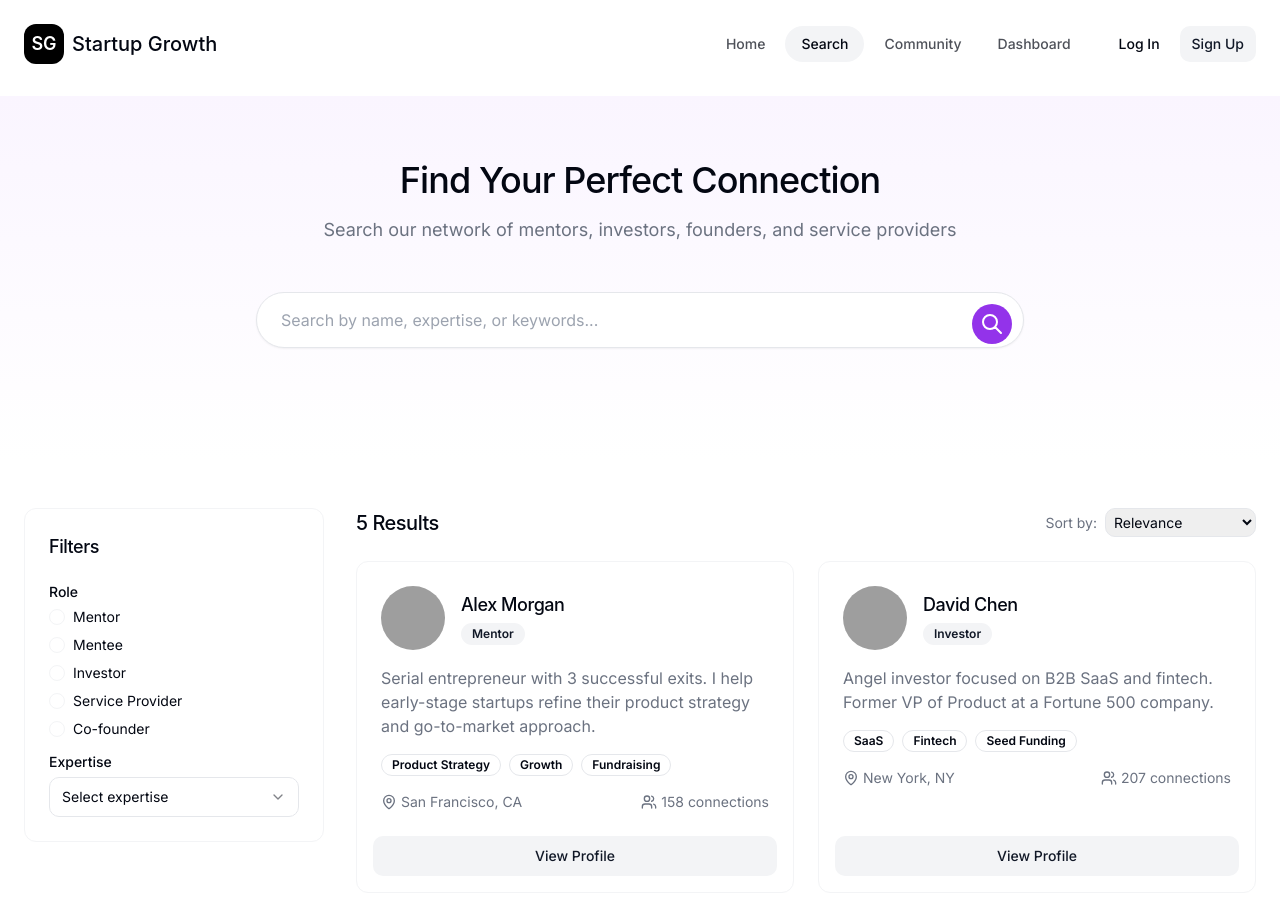
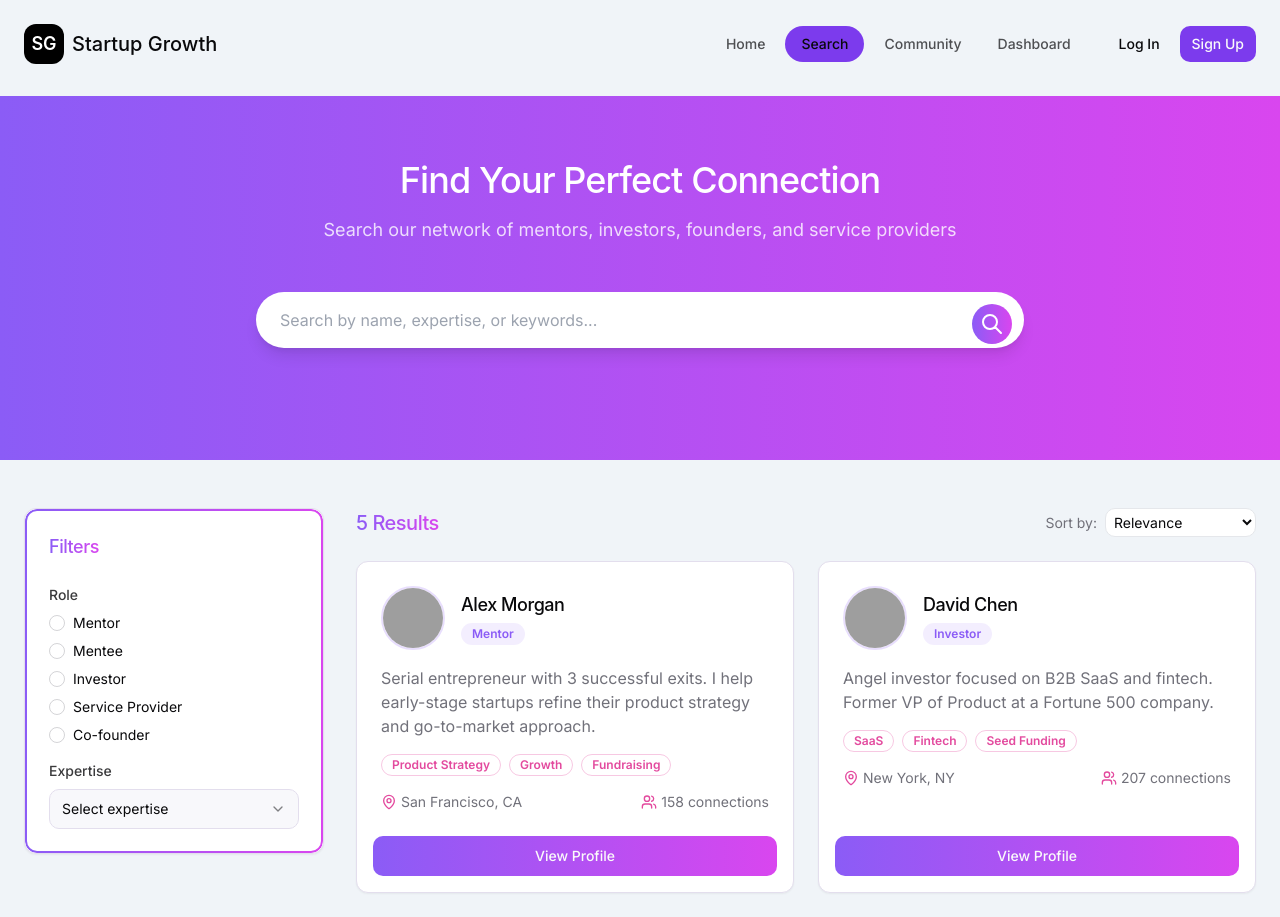
Before and after one commit to AmullyaPatil/mentor-matching-nexus-69, a React (Vite) app: page /search in a window 1280 px wide. Shown: the top 917 px of the page. Built offline with nearby package versions, Linux system fonts and the light colour scheme; grey boxes are pictures that could not be loaded.

Commit message:
Enhance website color scheme
Implement a more colorful design following the 60-30-10 color rule and improve the search page profile view.

```diff
--- a/src/components/ProfileCard.tsx
+++ b/src/components/ProfileCard.tsx
@@ -35,18 +35,18 @@ export default function ProfileCard({
   if (compact) {
     return (
       <Link to={`/profiles/${id}`}>
-        <div className="p-4 rounded-xl border border-gray-100 bg-white hover:shadow-md transition-all duration-300 hover:border-gray-200 h-full flex space-x-4">
+        <div className="p-4 rounded-xl border border-gray-100 bg-white hover:shadow-md transition-all duration-300 hover:border-highlight/30 card-hover h-full flex space-x-4">
           <div className="flex-shrink-0">
             <img
               src={avatar || "https://images.unsplash.com/photo-1534528741775-53994a69daeb?q=80&w=2864&auto=format&fit=crop"}
               alt={name}
-              className="h-16 w-16 rounded-full object-cover"
+              className="h-16 w-16 rounded-full object-cover border-2 border-highlight/20"
             />
           </div>
           <div className="flex-1">
             <h3 className="font-display font-medium text-base mb-1">{name}</h3>
             <div className="mb-2">
-              <Badge variant="secondary" className="text-xs">
+              <Badge variant="secondary" className="text-xs bg-highlight/10 text-highlight hover:bg-highlight/20">
                 {USER_ROLE_LABELS[role]}
               </Badge>
             </div>
@@ -60,18 +60,18 @@ export default function ProfileCard({
   }
 
   return (
-    <div className="rounded-xl border border-gray-100 bg-white hover:shadow-md transition-all duration-300 hover:border-gray-200 overflow-hidden h-full flex flex-col">
+    <div className="rounded-xl border border-border bg-white shadow-sm hover:shadow-md transition-all duration-300 hover:border-highlight/30 card-hover overflow-hidden h-full flex flex-col">
       <div className="p-6">
         <div className="flex items-start justify-between mb-4">
           <div className="flex items-center space-x-4">
             <img
               src={avatar || "https://images.unsplash.com/photo-1534528741775-53994a69daeb?q=80&w=2864&auto=format&fit=crop"}
               alt={name}
-              className="h-16 w-16 rounded-full object-cover"
+              className="h-16 w-16 rounded-full object-cover border-2 border-highlight/20"
             />
             <div>
               <h3 className="font-display font-medium text-lg">{name}</h3>
-              <Badge variant="secondary" className="mt-1">
+              <Badge variant="secondary" className="mt-1 bg-highlight/10 text-highlight hover:bg-highlight/20">
                 {USER_ROLE_LABELS[role]}
               </Badge>
             </div>
@@ -84,12 +84,12 @@ export default function ProfileCard({
           <div className="mb-4">
             <div className="flex flex-wrap gap-2">
               {skills.slice(0, 3).map((skill, index) => (
-                <Badge key={index} variant="outline">
+                <Badge key={index} variant="outline" className="border-secondary/30 text-secondary">
                   {skill}
                 </Badge>
               ))}
               {skills.length > 3 && (
-                <Badge variant="outline">+{skills.length - 3}</Badge>
+                <Badge variant="outline" className="border-secondary/30 text-secondary">+{skills.length - 3}</Badge>
               )}
             </div>
           </div>
@@ -98,13 +98,13 @@ export default function ProfileCard({
         <div className="flex items-center justify-between text-sm text-muted-foreground">
           {location && (
             <div className="flex items-center">
-              <MapPin className="h-4 w-4 mr-1" />
+              <MapPin className="h-4 w-4 mr-1 text-secondary" />
               <span>{location}</span>
             </div>
           )}
           {connections && (
             <div className="flex items-center">
-              <Users className="h-4 w-4 mr-1" />
+              <Users className="h-4 w-4 mr-1 text-secondary" />
               <span>{connections} connections</span>
             </div>
           )}
@@ -112,7 +112,7 @@ export default function ProfileCard({
       </div>
 
       <div className="mt-auto p-4 pt-0">
-        <Button asChild className="w-full">
+        <Button asChild className="w-full bg-gradient-primary hover:opacity-90">
           <Link to={`/profiles/${id}`}>View Profile</Link>
         </Button>
       </div>
--- a/src/components/SearchFilters.tsx
+++ b/src/components/SearchFilters.tsx
@@ -14,7 +14,7 @@ import {
 } from "@/components/ui/select";
 import { X, Filter, ChevronDown, ChevronUp } from "lucide-react";
 
-interface SearchFiltersProps {
+export interface SearchFiltersProps {
   selectedRoles: UserRole[];
   onRoleChange: (roles: UserRole[]) => void;
   selectedExpertise: string[];
@@ -86,17 +86,17 @@ export default function SearchFilters({
   const hasActiveFilters = selectedRoles.length > 0 || selectedExpertise.length > 0;
 
   return (
-    <div className="bg-white rounded-xl border border-gray-100 overflow-hidden">
+    <div className="bg-white rounded-xl border border-border shadow-sm overflow-hidden gradient-border">
       <div className="p-4 sm:p-6">
         <div className="flex items-center justify-between mb-6">
-          <h3 className="text-lg font-medium font-display">Filters</h3>
+          <h3 className="text-lg font-medium font-display gradient-text">Filters</h3>
           <div className="flex items-center">
             {hasActiveFilters && (
               <Button
                 variant="ghost"
                 size="sm"
                 onClick={clearFilters}
-                className="text-sm mr-2"
+                className="text-sm mr-2 text-highlight hover:text-highlight/80 hover:bg-highlight/10"
               >
                 <X className="h-4 w-4 mr-1" />
                 Clear all
@@ -105,7 +105,7 @@ export default function SearchFilters({
             <Button
               variant="ghost"
               size="sm"
-              className="lg:hidden"
+              className="lg:hidden text-highlight hover:text-highlight/80 hover:bg-highlight/10"
               onClick={() => setExpanded(!expanded)}
             >
               <Filter className="h-4 w-4 mr-1" />
@@ -120,7 +120,7 @@ export default function SearchFilters({
 
         <div className="space-y-6 lg:space-y-4">
           <div className={`${expanded ? "block" : "hidden lg:block"}`}>
-            <Label className="mb-2 block">Role</Label>
+            <Label className="mb-2 block font-medium text-sm text-foreground/80">Role</Label>
             <div className="space-y-2">
               {Object.values(UserRole).map((role) => (
                 <div key={role} className="flex items-center space-x-2">
@@ -128,6 +128,7 @@ export default function SearchFilters({
                     id={`role-${role}`}
                     checked={selectedRoles.includes(role)}
                     onCheckedChange={() => handleRoleChange(role)}
+                    className="text-highlight border-muted-foreground/30 data-[state=checked]:bg-highlight data-[state=checked]:text-white"
                   />
                   <Label
                     htmlFor={`role-${role}`}
@@ -141,9 +142,9 @@ export default function SearchFilters({
           </div>
 
           <div className={`${expanded ? "block" : "hidden lg:block"}`}>
-            <Label className="mb-2 block">Expertise</Label>
+            <Label className="mb-2 block font-medium text-sm text-foreground/80">Expertise</Label>
             <Select>
-              <SelectTrigger>
+              <SelectTrigger className="border-border focus:ring-highlight">
                 <SelectValue placeholder="Select expertise" />
               </SelectTrigger>
               <SelectContent>
@@ -152,7 +153,7 @@ export default function SearchFilters({
                     key={expertise}
                     value={expertise}
                     onSelect={() => handleExpertiseChange(expertise)}
-                    className={selectedExpertise.includes(expertise) ? "bg-primary" : ""}
+                    className={selectedExpertise.includes(expertise) ? "bg-highlight/10 text-highlight" : ""}
                   >
                     {expertise}
                   </SelectItem>
@@ -165,12 +166,12 @@ export default function SearchFilters({
                 {selectedExpertise.map((expertise) => (
                   <div
                     key={expertise}
-                    className="bg-primary text-xs px-2 py-1 rounded-full flex items-center"
+                    className="bg-highlight/10 text-highlight text-xs px-3 py-1 rounded-full flex items-center"
                   >
                     <span>{expertise}</span>
                     <button
                       onClick={() => handleExpertiseChange(expertise)}
-                      className="ml-1 text-muted-foreground hover:text-foreground"
+                      className="ml-1 hover:text-highlight/80"
                     >
                       <X className="h-3 w-3" />
                     </button>
--- a/src/context/AuthContext.tsx
+++ b/src/context/AuthContext.tsx
@@ -9,7 +9,7 @@ interface User {
   email: string;
   role: UserRole;
   avatar?: string;
-  connections?: number;
+  connections: number;
 }
 
 interface AuthContextType {
--- a/src/index.css
+++ b/src/index.css
@@ -7,83 +7,83 @@
 
 @layer base {
   :root {
-    --background: 0 0% 100%;
-    --foreground: 224 71.4% 4.1%;
+    --background: 240 30% 98%;
+    --foreground: 240 10% 3.9%;
 
     --card: 0 0% 100%;
-    --card-foreground: 224 71.4% 4.1%;
+    --card-foreground: 240 10% 3.9%;
 
     --popover: 0 0% 100%;
-    --popover-foreground: 224 71.4% 4.1%;
+    --popover-foreground: 240 10% 3.9%;
 
-    --primary: 220 14.3% 95.9%;
-    --primary-foreground: 220.9 39.3% 11%;
+    --primary: 262 83% 58%;
+    --primary-foreground: 0 0% 98%;
 
-    --secondary: 220 14.3% 95.9%;
-    --secondary-foreground: 220.9 39.3% 11%;
+    --secondary: 327 73% 59%;
+    --secondary-foreground: 0 0% 98%;
 
-    --muted: 220 14.3% 95.9%;
-    --muted-foreground: 220 8.9% 46.1%;
+    --muted: 262 30% 95%;
+    --muted-foreground: 240 3.8% 46.1%;
 
-    --accent: 220 14.3% 95.9%;
-    --accent-foreground: 220.9 39.3% 11%;
+    --accent: 327 73% 59%;
+    --accent-foreground: 0 0% 98%;
 
     --destructive: 0 84.2% 60.2%;
-    --destructive-foreground: 210 40% 98%;
+    --destructive-foreground: 0 0% 98%;
 
-    --border: 220 13% 91%;
-    --input: 220 13% 91%;
-    --ring: 224 71.4% 4.1%;
+    --border: 262 30% 90%;
+    --input: 262 30% 90%;
+    --ring: 262 83% 58%;
 
     --radius: 0.75rem;
 
-    --sidebar-background: 0 0% 98%;
+    --sidebar-background: 262 30% 95%;
     --sidebar-foreground: 240 5.3% 26.1%;
-    --sidebar-primary: 240 5.9% 10%;
+    --sidebar-primary: 262 83% 58%;
     --sidebar-primary-foreground: 0 0% 98%;
-    --sidebar-accent: 240 4.8% 95.9%;
-    --sidebar-accent-foreground: 240 5.9% 10%;
-    --sidebar-border: 220 13% 91%;
-    --sidebar-ring: 217.2 91.2% 59.8%;
+    --sidebar-accent: 327 73% 59%;
+    --sidebar-accent-foreground: 0 0% 98%;
+    --sidebar-border: 262 30% 90%;
+    --sidebar-ring: 262 83% 58%;
   }
 
   .dark {
-    --background: 224 71.4% 4.1%;
-    --foreground: 210 20% 98%;
+    --background: 240 10% 3.9%;
+    --foreground: 0 0% 98%;
 
-    --card: 224 71.4% 4.1%;
-    --card-foreground: 210 20% 98%;
+    --card: 240 10% 3.9%;
+    --card-foreground: 0 0% 98%;
 
-    --popover: 224 71.4% 4.1%;
-    --popover-foreground: 210 20% 98%;
+    --popover: 240 10% 3.9%;
+    --popover-foreground: 0 0% 98%;
 
-    --primary: 210 20% 98%;
-    --primary-foreground: 220.9 39.3% 11%;
+    --primary: 262 83% 58%;
+    --primary-foreground: 0 0% 98%;
 
-    --secondary: 215 27.9% 16.9%;
-    --secondary-foreground: 210 20% 98%;
+    --secondary: 327 73% 59%;
+    --secondary-foreground: 0 0% 98%;
 
-    --muted: 215 27.9% 16.9%;
-    --muted-foreground: 217.9 10.6% 64.9%;
+    --muted: 240 3.7% 15.9%;
+    --muted-foreground: 240 5% 64.9%;
 
-    --accent: 215 27.9% 16.9%;
-    --accent-foreground: 210 20% 98%;
+    --accent: 12 83% 55%;
+    --accent-foreground: 0 0% 98%;
 
     --destructive: 0 62.8% 30.6%;
-    --destructive-foreground: 210 20% 98%;
+    --destructive-foreground: 0 0% 98%;
 
-    --border: 215 27.9% 16.9%;
-    --input: 215 27.9% 16.9%;
-    --ring: 216 12.2% 83.9%;
+    --border: 240 3.7% 15.9%;
+    --input: 240 3.7% 15.9%;
+    --ring: 262 83% 58%;
 
-    --sidebar-background: 240 5.9% 10%;
-    --sidebar-foreground: 240 4.8% 95.9%;
-    --sidebar-primary: 224.3 76.3% 48%;
+    --sidebar-background: 240 10% 3.9%;
+    --sidebar-foreground: 0 0% 98%;
+    --sidebar-primary: 262 83% 58%;
     --sidebar-primary-foreground: 0 0% 100%;
-    --sidebar-accent: 240 3.7% 15.9%;
-    --sidebar-accent-foreground: 240 4.8% 95.9%;
+    --sidebar-accent: 327 73% 59%;
+    --sidebar-accent-foreground: 0 0% 98%;
     --sidebar-border: 240 3.7% 15.9%;
-    --sidebar-ring: 217.2 91.2% 59.8%;
+    --sidebar-ring: 262 83% 58%;
   }
 }
 
@@ -146,15 +146,43 @@
     animation: button-pulse 2s infinite;
   }
 
+  .gradient-text {
+    @apply text-transparent bg-clip-text bg-gradient-primary;
+  }
+
+  .card-hover {
+    @apply transition-all duration-300 hover:shadow-lg hover:border-primary/30;
+  }
+
+  .gradient-border {
+    position: relative;
+    border-radius: var(--radius);
+  }
+
+  .gradient-border::before {
+    content: "";
+    position: absolute;
+    inset: 0;
+    border-radius: var(--radius);
+    padding: 2px;
+    background: linear-gradient(to right, #8B5CF6, #D946EF);
+    -webkit-mask:
+      linear-gradient(#fff 0 0) content-box,
+      linear-gradient(#fff 0 0);
+    -webkit-mask-composite: xor;
+    mask-composite: exclude;
+    pointer-events: none;
+  }
+
   @keyframes button-pulse {
     0% {
-      box-shadow: 0 0 0 0 rgba(0, 0, 0, 0.1);
+      box-shadow: 0 0 0 0 rgba(139, 92, 246, 0.4);
     }
     70% {
-      box-shadow: 0 0 0 10px rgba(0, 0, 0, 0);
+      box-shadow: 0 0 0 10px rgba(139, 92, 246, 0);
     }
     100% {
-      box-shadow: 0 0 0 0 rgba(0, 0, 0, 0);
+      box-shadow: 0 0 0 0 rgba(139, 92, 246, 0);
     }
   }
 }
--- a/src/pages/Search.tsx
+++ b/src/pages/Search.tsx
@@ -6,6 +6,7 @@ import { MOCK_USERS } from "@/lib/constants";
 import ProfileCard from "@/components/ProfileCard";
 import SearchFilters from "@/components/SearchFilters";
 import { UserRole } from "@/lib/constants";
+import { motion } from "framer-motion";
 
 export default function Search() {
   const [searchQuery, setSearchQuery] = useState("");
@@ -42,33 +43,61 @@ export default function Search() {
     )
   );
 
+  const containerVariants = {
+    hidden: { opacity: 0 },
+    visible: {
+      opacity: 1,
+      transition: {
+        staggerChildren: 0.1
+      }
+    }
+  };
+
+  const itemVariants = {
+    hidden: { opacity: 0, y: 20 },
+    visible: {
+      opacity: 1,
+      y: 0
+    }
+  };
+
   return (
-    <div className="min-h-screen flex flex-col">
+    <div className="min-h-screen flex flex-col bg-main">
       <Navbar />
 
       <main className="flex-grow pt-24">
-        <section className="bg-gradient-to-b from-purple-50 to-white py-16">
+        <section className="bg-gradient-primary py-16">
           <div className="container mx-auto px-4 sm:px-6">
-            <div className="text-center max-w-3xl mx-auto mb-12">
-              <h1 className="text-3xl md:text-4xl font-display font-medium mb-4">
+            <motion.div
+              initial={{ opacity: 0, y: 20 }}
+              animate={{ opacity: 1, y: 0 }}
+              transition={{ duration: 0.5 }}
+              className="text-center max-w-3xl mx-auto mb-12"
+            >
+              <h1 className="text-3xl md:text-4xl font-display font-medium mb-4 text-white">
                 Find Your Perfect Connection
               </h1>
-              <p className="text-lg text-muted-foreground">
+              <p className="text-lg text-white/80">
                 Search our network of mentors, investors, founders, and service providers
               </p>
-            </div>
+            </motion.div>
 
-            <div className="max-w-3xl mx-auto mb-12">
+            <motion.div
+              initial={{ opacity: 0, y: 20 }}
+              animate={{ opacity: 1, y: 0 }}
+              transition={{ duration: 0.5, delay: 0.2 }}
+              className="max-w-3xl mx-auto mb-12"
+            >
               <div className="relative">
                 <input
                   type="text"
                   placeholder="Search by name, expertise, or keywords..."
-                  className="w-full h-14 px-6 py-4 border border-gray-200 rounded-full shadow-sm focus:outline-none focus:ring-2 focus:ring-purple-500 focus:border-transparent"
+                  className="w-full h-14 px-6 py-4 border-0 rounded-full shadow-lg focus:outline-none focus:ring-2 focus:ring-highlight/50"
                   value={searchQuery}
                   onChange={(e) => setSearchQuery(e.target.value)}
                 />
                 <button
-                  className="absolute right-3 top-3 bg-purple-600 hover:bg-purple-700 text-white p-2 rounded-full transition-colors duration-200"
+                  className="absolute right-3 top-3 bg-gradient-primary hover:opacity-90 text-white p-2 rounded-full transition-colors duration-200"
                   aria-label="Search"
                 >
                   <svg xmlns="http://www.w3.org/2000/svg" className="h-6 w-6" fill="none" viewBox="0 0 24 24" stroke="currentColor">
@@ -76,15 +105,20 @@ export default function Search() {
                   </svg>
                 </button>
               </div>
-            </div>
+            </motion.div>
           </div>
         </section>
 
-        <section className="py-12 bg-white">
+        <section className="py-12 bg-main">
           <div className="container mx-auto px-4 sm:px-6">
             <div className="flex flex-col lg:flex-row gap-8">
               {/* Filters */}
-              <div className="lg:w-1/4">
+              <motion.div
+                initial={{ opacity: 0, x: -20 }}
+                animate={{ opacity: 1, x: 0 }}
+                transition={{ duration: 0.5 }}
+                className="lg:w-1/4"
+              >
                 <SearchFilters
                   selectedRoles={selectedRoles}
                   onRoleChange={setSelectedRoles}
@@ -92,19 +126,19 @@ export default function Search() {
                   onExpertiseChange={setSelectedExpertise}
                   availableExpertise={allExpertise}
                 />
-              </div>
+              </motion.div>
 
               {/* Results */}
               <div className="lg:w-3/4">
                 <div className="mb-6 flex items-center justify-between">
-                  <h2 className="text-xl font-medium">
+                  <h2 className="text-xl font-medium gradient-text">
                     {filteredUsers.length} {filteredUsers.length === 1 ? 'Result' : 'Results'}
                   </h2>
                   <div className="flex items-center gap-2">
                     <label htmlFor="sort" className="text-sm text-muted-foreground">Sort by:</label>
                     <select
                       id="sort"
-                      className="text-sm border border-gray-200 rounded-md p-1"
+                      className="text-sm border border-gray-200 rounded-md p-1 bg-white"
                       defaultValue="relevance"
                     >
                       <option value="relevance">Relevance</option>
@@ -115,10 +149,15 @@ export default function Search() {
                 </div>
 
                 {filteredUsers.length > 0 ? (
-                  <div className="grid grid-cols-1 md:grid-cols-2 lg:grid-cols-2 gap-6">
+                  <motion.div
+                    variants={containerVariants}
+                    initial="hidden"
+                    animate="visible"
+                    className="grid grid-cols-1 md:grid-cols-2 gap-6"
+                  >
                     {filteredUsers.map((user) => (
+                      <motion.div key={user.id} variants={itemVariants}>
                         <ProfileCard
-                        key={user.id}
                           id={user.id}
                           name={user.name}
                           role={user.role}
@@ -128,18 +167,24 @@ export default function Search() {
                           location={user.location}
                           connections={user.connections}
                         />
+                      </motion.div>
                     ))}
-                  </div>
+                  </motion.div>
                 ) : (
-                  <div className="text-center py-12 border border-dashed border-gray-200 rounded-lg bg-gray-50">
-                    <svg xmlns="http://www.w3.org/2000/svg" className="h-12 w-12 mx-auto text-gray-400 mb-4" fill="none" viewBox="0 0 24 24" stroke="currentColor">
+                  <motion.div
+                    initial={{ opacity: 0 }}
+                    animate={{ opacity: 1 }}
+                    transition={{ duration: 0.5 }}
+                    className="text-center py-12 border border-dashed border-gray-200 rounded-lg bg-white shadow-sm"
+                  >
+                    <svg xmlns="http://www.w3.org/2000/svg" className="h-12 w-12 mx-auto text-muted-foreground mb-4" fill="none" viewBox="0 0 24 24" stroke="currentColor">
                       <path strokeLinecap="round" strokeLinejoin="round" strokeWidth={1.5} d="M9.172 16.172a4 4 0 015.656 0M9 10h.01M15 10h.01M21 12a9 9 0 11-18 0 9 9 0 0118 0z" />
                     </svg>
                     <h3 className="text-lg font-medium mb-2">No matches found</h3>
                     <p className="text-muted-foreground max-w-md mx-auto">
                       Try adjusting your search or filters to find what you're looking for
                     </p>
-                  </div>
+                  </motion.div>
                 )}
               </div>
             </div>
--- a/tailwind.config.ts
+++ b/tailwind.config.ts
@@ -62,6 +62,14 @@ export default {
 					'accent-foreground': 'hsl(var(--sidebar-accent-foreground))',
 					border: 'hsl(var(--sidebar-border))',
 					ring: 'hsl(var(--sidebar-ring))'
+				},
+				// Custom colors for 60-30-10 rule
+				main: "#f0f4f8", // 60% primary background color
+				highlight: "#8B5CF6", // 30% secondary color
+				accent: {
+					DEFAULT: "#D946EF", // 10% accent color
+					secondary: "#F97316", // Alternative accent
+					light: "#E5DEFF", // Light version of accent
 				}
 			},
 			fontFamily: {
@@ -106,6 +114,11 @@ export default {
 				'fade-up': 'fade-up 0.5s ease-out',
 				'slide-in-right': 'slide-in-right 0.5s ease-out',
 				'slide-in-left': 'slide-in-left 0.5s ease-out'
+			},
+			backgroundImage: {
+				'gradient-primary': 'linear-gradient(to right, #8B5CF6, #D946EF)',
+				'gradient-secondary': 'linear-gradient(to right, #D946EF, #F97316)',
+				'gradient-accent': 'linear-gradient(135deg, #fdfcfb 0%, #e2d1c3 100%)',
 			}
 		}
 	},
```
Also changed, not shown: src/pages/Profile.tsx (+121 -67 lines). Lines whose indentation alone changed are shown as unchanged.
